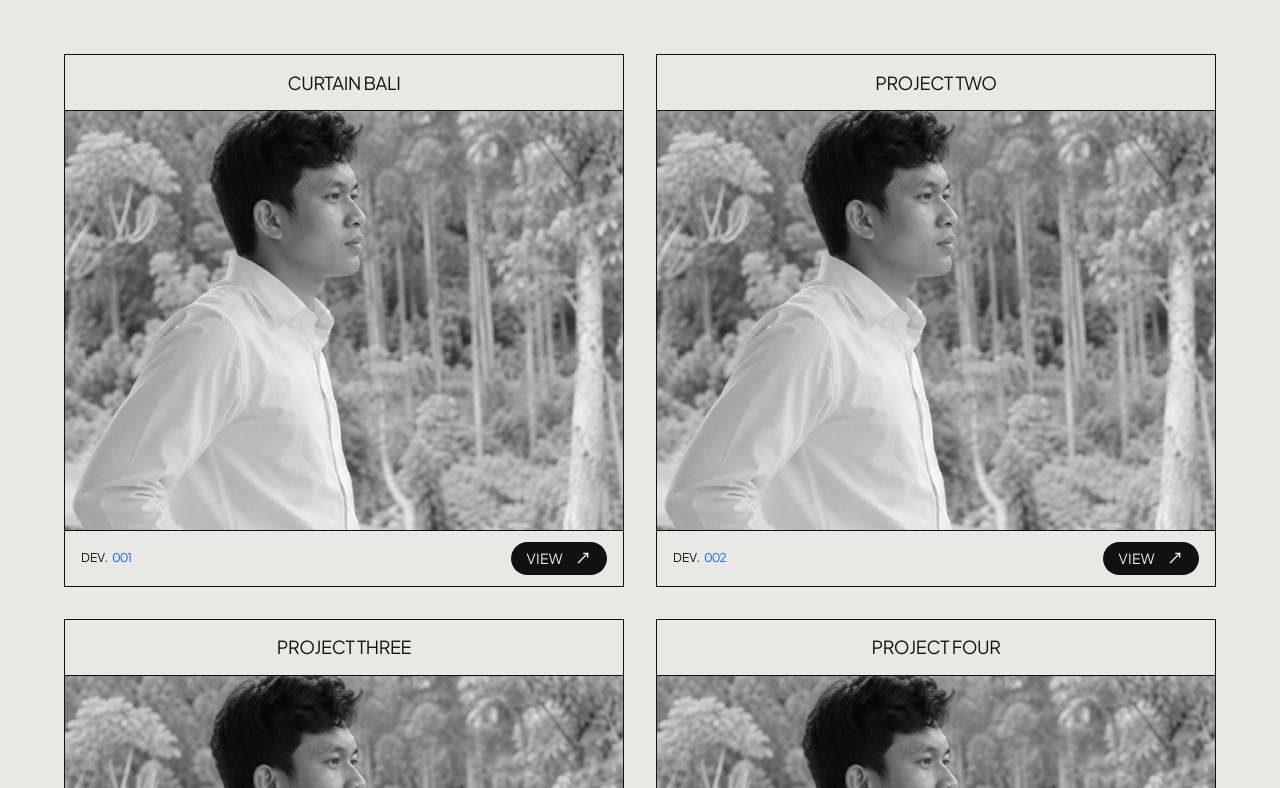
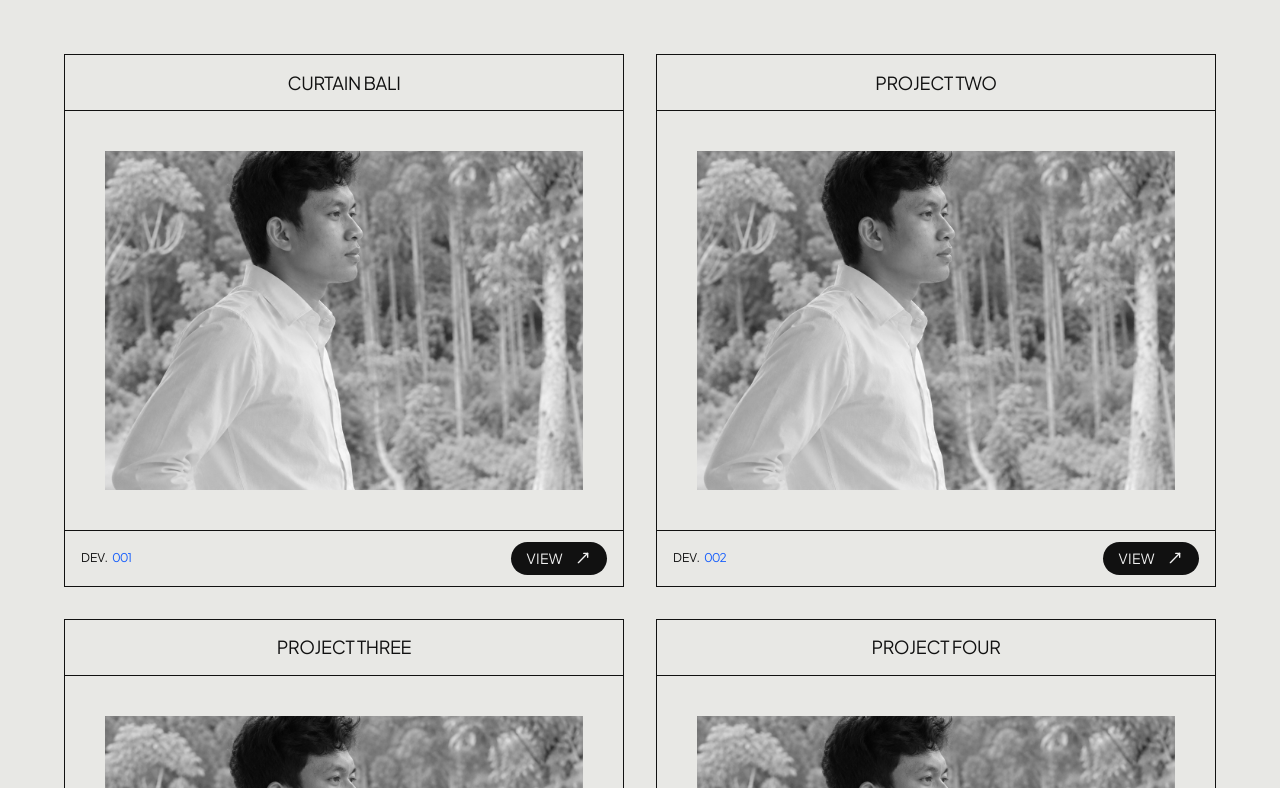
Before and after one commit to H2Vid/david-porfolio, a Next.js app: page / in a window 1280 px wide. Shown: the part 5132-5920 px from the top of the page. Built offline with nearby package versions, Linux system fonts and the light colour scheme.

Commit message:
feat :complete cardProject styling

```diff
--- a/src/app/components/ui/cardProjects.jsx
+++ b/src/app/components/ui/cardProjects.jsx
@@ -88,7 +88,7 @@ export default function CardProjects({ project, index }) {
         </div>
 
         {/* Image */}
-        <div className="aspect-[4/3] overflow-hidden bg-[#f1f1f1] dark:bg-[#111111]">
+        <div className="aspect-4/3 overflow-hidden p-5 md:p-10">
           <img
             src={project.image}
             alt={project.title}
```
